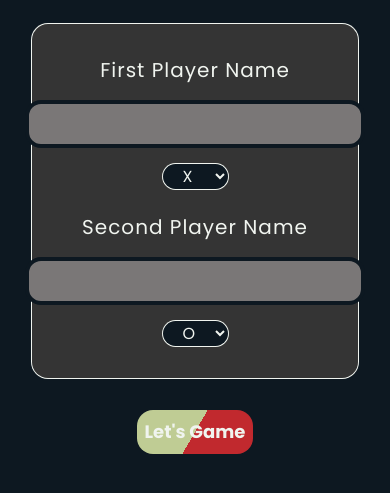
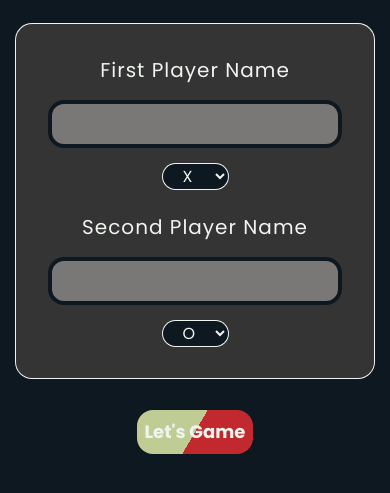
Before and after one commit to ViemCuencoChris/Tic-Tac-Toe-By-Viem, a website built with Vite: page index.html in a window 390 px wide. Shown: the part 219-712 px from the top of the page. Built offline with nearby package versions, Linux system fonts and the light colour scheme.

Commit message:
did a little bit responsive design addition

```diff
--- a/index.html
+++ b/index.html
@@ -5,14 +5,14 @@
   <meta name="viewport" content="width=device-width, initial-scale=1.0">
   <title>Tic-Tac-Toe - Viem</title>
 </head>
-<body class="bg-[#0D1821] min-h-screen flex flex-col justify-center items-center p-8 font-[Poppins]">
+<body class="bg-[#0D1821] min-h-dvh flex flex-col justify-center items-center p-4 sm:p-8 font-[Poppins]">
   <div class="opacity-100 transition-opacity duration-[0.5s] ease-in flex flex-col justify-center items-center w-full max-w-100" id="enterPlayers">
     <h1 class="mb-8 text-4xl text-[#F0F4EF] font-bold tracking-widest text-shadow-lg"><span class="text-[#C1292E]">Tic</span><span class="text-[#BFCC94]">Tac</span> Toe</h1>
 
-    <div class="bg-[#343434] w-full px-4 py-8 rounded-2xl flex flex-col gap-6 ring-1 ring-[#F0F4EF]">
+    <div class="bg-[#343434] w-full p-8 rounded-2xl flex flex-col gap-6 ring-1 ring-[#F0F4EF]">
       <div class="flex flex-col justify-center items-center gap-4">
         <label class="text-xl text-[#F0F4EF] tracking-wider" for="firstPlayerName">First Player Name</label>
-        <input class="bg-[#7A7777] text-[#F0F4EF] rounded-2xl outline-none border border-4 border-[#0D1821] p-2" type="text" id="firstPlayerName" name="firstPlayerName">
+        <input class="bg-[#7A7777] text-[#F0F4EF] rounded-2xl w-full max-w-xs outline-none border border-4 border-[#0D1821] p-2" type="text" id="firstPlayerName" name="firstPlayerName">
         <select class="appearance-base-select outline-none bg-[#0D1821] rounded-2xl ring-1 ring-[#F0F4EF] px-4 text-[#F0F4EF] cursor-pointer" name="firstPlayerSymbol" id="firstPlayerSymbol">
           <option value="X">X</option>
           <option value="O">O</option>
@@ -20,7 +20,7 @@
       </div>
       <div class="flex flex-col justify-center items-center gap-4">
         <label class="text-xl text-[#F0F4EF] tracking-wider" for="secondPlayerName">Second Player Name</label>
-        <input class="bg-[#7A7777] text-[#F0F4EF] rounded-2xl outline-none border border-4 border-[#0D1821] p-2" type="text" id="secondPlayerName" name="secondPlayerName">
+        <input class="bg-[#7A7777] text-[#F0F4EF] rounded-2xl w-full max-w-xs outline-none border border-4 border-[#0D1821] p-2" type="text" id="secondPlayerName" name="secondPlayerName">
         <select class="appearance-base-select outline-none bg-[#0D1821] rounded-2xl ring-1 ring-[#F0F4EF] px-4 text-[#F0F4EF] cursor-pointer" name="secondPlayerSymbol" id="secondPlayerSymbol">
           <option value="O">O</option>
           <option value="X">X</option>
```
